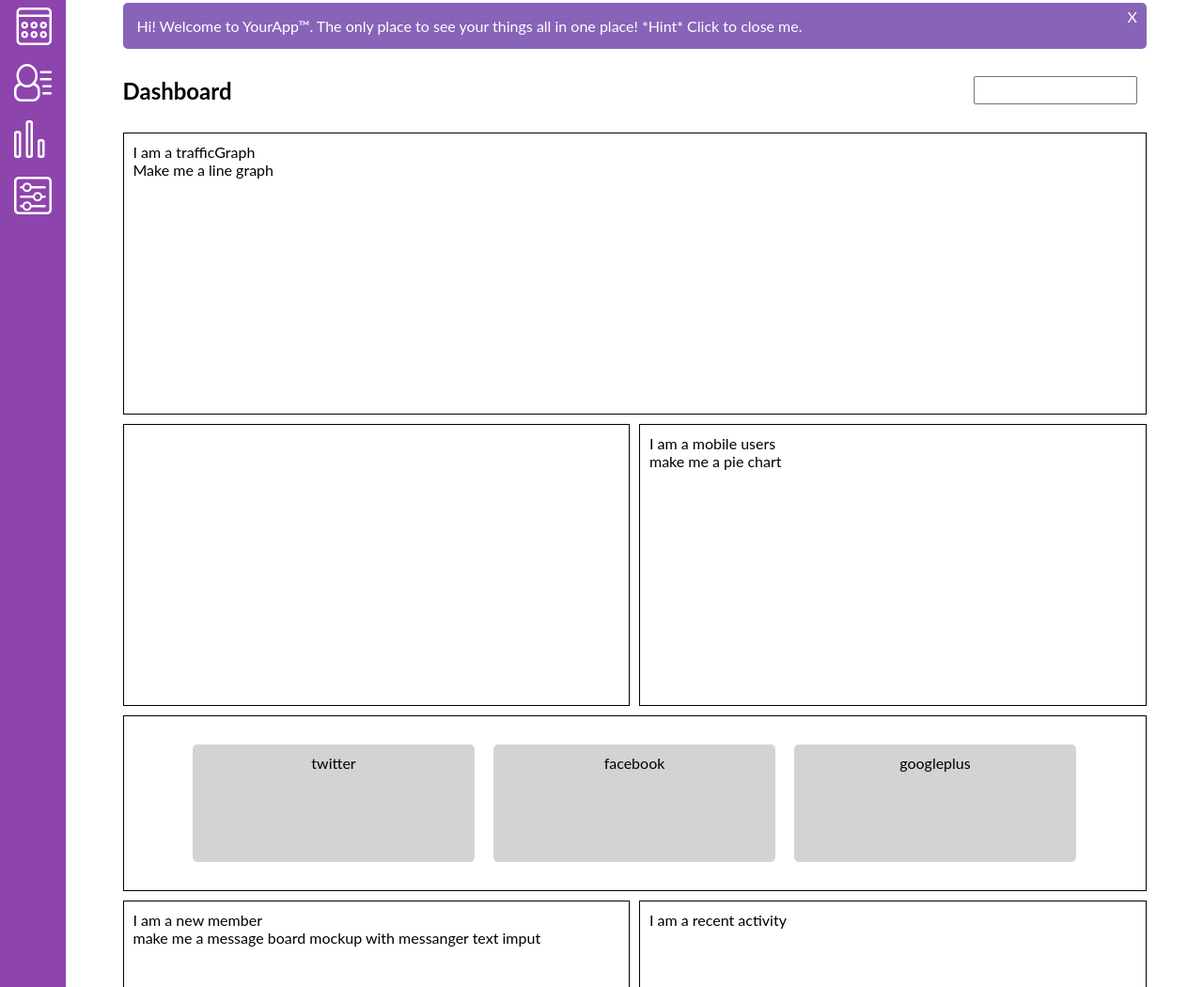
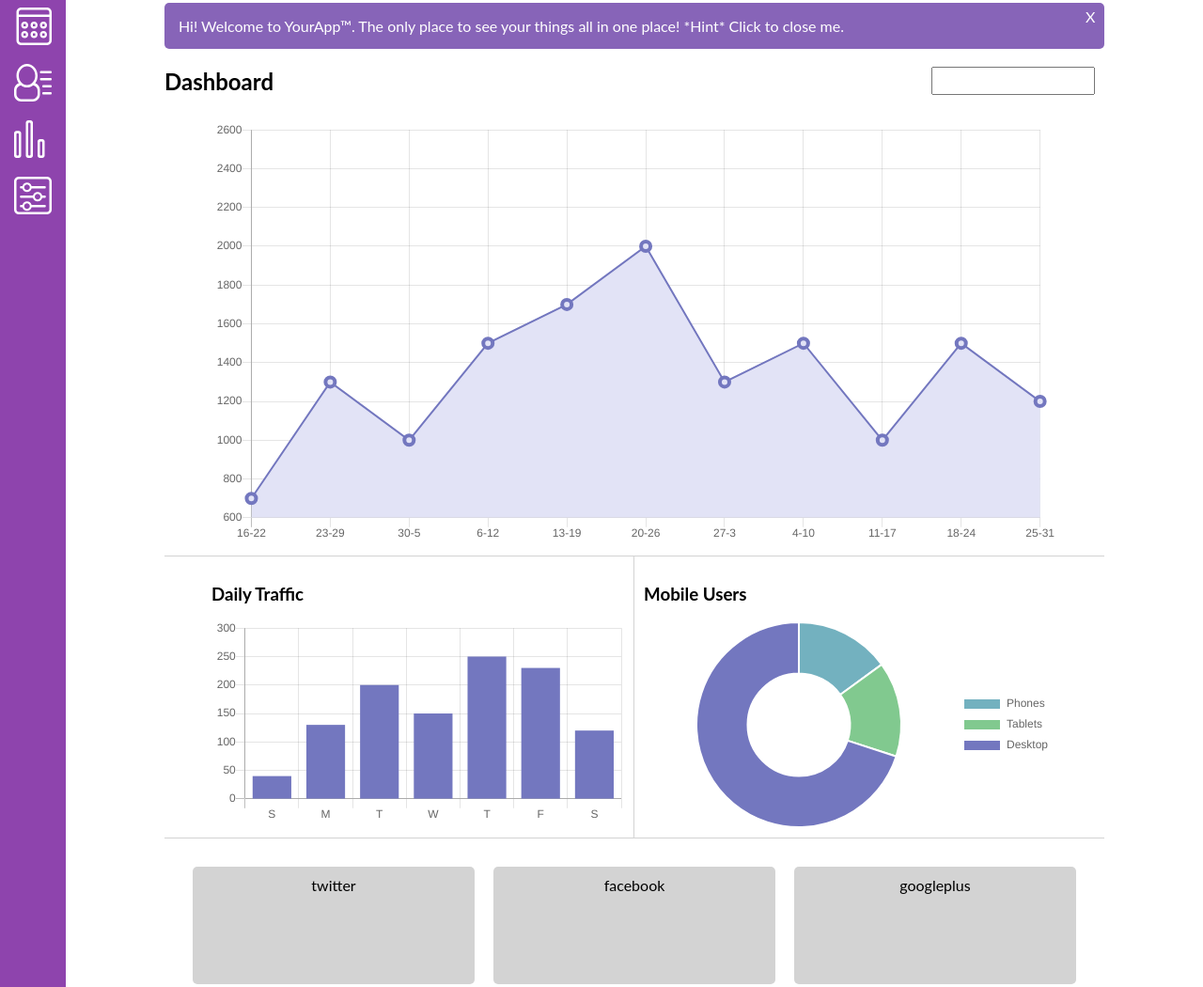
Before and after one commit to Transvivor/FEWD-TechDegree-Project-9, a plain HTML site: page index.html in a window 1280 px wide. Shown: the part 331-1381 px from the top of the page at 94% size. Drawn offline with nearby package versions, Linux system fonts and the light colour scheme.

Commit message:
Committing Graphs to Master
Decided not to use D3 and went with Chart.js for now. Looking to try out the latter later.

```diff
--- a/app.js
+++ b/app.js
@@ -17,7 +17,7 @@ function createAlert(alert){
 
 function determineNotification(a){
   if (a){
-    alertNote = "I am an annoying pop-up notification!";
+    alertNote = "You have a new notification!";
     return alertNote
   }else{
     alertNote = "Hi! Welcome to YourApp™. The only place to see your things all in one place! *Hint* Click to close me."
@@ -28,14 +28,14 @@ determineNotification();
 createAlert(alertNote)
 
 note.addEventListener("click", function(){
-  notice.remove();
-  note.style.transition = "opacity 0s"
+  note.style.transition = "opacity 2s"
   note.style.opacity = 0;
   setTimeout(function () {
       note.style.display = "none";
+      notice.remove();
   }, 500);
-  // determineNotification(true);
-  // setTimeout(function () {
-  //   createAlert(alertNote)
-  // }, 1000);
+  determineNotification(true);
+  setTimeout(function () {
+    createAlert(alertNote)
+  }, 5000);
 });
--- a/charts.js
+++ b/charts.js
@@ -1,45 +1,94 @@
-const trafficGraph = d3.select(".trafficGraph");
-const trafficLine = d3.select(".trafficLine");
-const mobileUsers = d3.select(".mobileUsers");
-const socialStats = d3.select(".socialStats");
-const newMembers = d3.select(".newMembers");
-const recentActivity = d3.select(".recentActivity");
-const settings = d3.select(".settings");
-
-
-// trafficLine.selectAll("div")
-//     .data(data)
-//     .enter().append("div")
-//     .style("height", function(d) { return d * 10 + "px"; })
-//     .text(function(d) { return d; })
-//     .style("color", "white")
-//     .style("width", "40px")
-//     .style("margin", "10px")
-//     .style("text-align", "center")
-//     .style("background-color", "#8764B8");;
-
-
-var visitors = [
-  {visits: 50, day: 'Monday'},
-  {visits: 38, day: 'Tuesday'},
-  {visits: 47, day: 'Wednesday'},
-  {visits: 59, day: 'Thursday'},
-  {visits: 30, day: 'Friday'},
-  {visits: 80, day: 'Saturday'},
-  {visits: 13, day: 'Sunday'},
-];
-
-var day = visitors.map(function(t) {
-  return t.day
+var trafficLine = document.getElementById("week");
+var week = new Chart(trafficLine, {
+    type: 'bar',
+    data: {
+        labels: ["S", "M", "T", "W", "T", "F", "S"],
+        datasets: [{
+            data: [40, 130, 200, 150, 250, 230, 120, 300],
+            backgroundColor: [
+              '#7377BF',
+              '#7377BF',
+              '#7377BF',
+              '#7377BF',
+              '#7377BF',
+              '#7377BF',
+              '#7377BF'
+            ],
+            borderWidth: 0
+        }]
+    },
+    options: {
+        tooltips: {
+            mode: 'index'
+        },
+        cornerRadius : 20,
+        legend: {
+          display: false,
+        },
+        scales: {
+            yAxes: [{
+                ticks: {
+                    beginAtZero:true
+                }
+            }]
+        }
+    }
 });
 
-const margin = {top: 5, right: 5, bottom: 50, left: 50};
-const fullWidth = 200;
-const fullHeight = 250;
-const width = fullWidth - margin.right - margin.left;
-const height = fullHeight - margin.top - margin.bottom;
-const svg = trafficLine.append('svg')
-  .attr('width', fullWidth)
-  .attr('height', fullHeight)
-  .append('g')
-  .attr('transform', 'translate(' + margin.left + ',' + margin.top + ')');
+var mobileDonut = document.getElementById("pie");
+var mobileUsers = new Chart(mobileDonut, {
+    type: 'doughnut',
+    data: {
+        labels: [
+        'Phones',
+        'Tablets',
+        'Desktop'
+        ],
+        datasets: [{
+            data: [15, 15, 70],
+            backgroundColor: [
+              '#73B1BF',
+              '#81C98F',
+              '#7377BF'
+            ]}
+          ]},
+    options: {
+      legend : {
+        position: "right",
+      }
+    }
+});
+
+var traffic = document.getElementById("traffic");
+var myLineChart = new Chart(traffic, {
+    type: 'line',
+          data: {
+            datasets: [
+              {
+              data: [700, 1300, 1000, 1500, 1700, 2000, 1300, 1500, 1000, 1500, 1200, 2500],
+              borderColor : "#7377BF",
+              backgroundColor : "#E2E3F6",
+              borderWidth : "2",
+              pointBorderWidth : "4",
+              pointRadius : 5,
+            }],
+        labels: ['16-22', '23-29', '30-5', '6-12',"13-19", '20-26', '27-3', "4-10","11-17", "18-24","25-31"],
+
+    },
+
+    options: {
+      elements: {
+            line: {
+                tension: 0, // disables bezier curves
+            }
+        },
+        legend: {
+          display : false
+        },
+        plugins: {
+           filler: {
+               propagate: true
+           }
+       }
+  }}
+);
--- a/index.html
+++ b/index.html
@@ -2,8 +2,9 @@
 <html lang="en" dir="ltr">
   <head>
     <meta charset="utf-8">
-    <script src="https://d3js.org/d3.v5.min.js"></script>
+    <script src="https://cdnjs.cloudflare.com/ajax/libs/Chart.js/2.7.2/Chart.bundle.min.js"></script>
     <link rel="stylesheet" href="styles.css">
+    <meta name="viewport" content="width=device-width, initial-scale=1.0">
     <title>My Profile | FEWD TechDegree Project</title>
   </head>
   <body>
@@ -28,14 +29,15 @@
         <input type="text" name="" value="">
       </section>
       <div class="trafficGraph">
-        <p>I am a trafficGraph</p>
-        <p>Make me a line graph</p>
+        <canvas id="traffic"></canvas>
       </div>
       <div class="trafficLine">
+        <h3>Daily Traffic</h3>
+        <canvas id="week"></canvas>
       </div>
       <div class="mobileUsers">
-        <p>I am a mobile users</p>
-        <p>make me a pie chart</p>
+        <h3>Mobile Users</h3>
+      <canvas id="pie"></canvas>
       </div>
       <div class="socialStats">
         <div class="socialCounter">
--- a/styles.css
+++ b/styles.css
@@ -38,7 +38,7 @@ p{
 }
 main{
   margin: 10px auto 10px;
-  width: 90%;
+  width: 100%;
 }
 @media (min-width: 768px){
   body{
@@ -53,13 +53,25 @@ main{
     grid-column-start: 2;
     display: grid;
     grid-template-columns: repeat(4, 1fr);
-    grid-gap: 10px;
+    max-width: 1000px;
   }
   .socialStats{
     display: grid;
     grid-template-columns: repeat(3, minmax(150px, 300px));
     justify-content: center;
     grid-gap: 20px;
+  }
+  .trafficLine{
+    padding: 10px;
+    padding-left: 50px;
+  }
+  .mobileUsers{
+    padding: 10px;
+    padding-right: 50px;
+  }
+  .trafficGraph{
+    grid-column: span 4;
+    padding: 10px 50px;
   }
 }
 
@@ -72,10 +84,7 @@ input{
   margin: auto;
   margin-right: 10px;
 }
-svg{
-  display: block;
-  margin: auto;
-}
+
 .notification{
   border-radius: 5px;
   opacity: 0;
@@ -95,24 +104,23 @@ svg{
   right: 0;
 }
 .trafficGraph{
-  height: 300px;
   grid-column: span 4;
-  border: solid black 1px;
-  padding: 10px;
 }
 .trafficLine{
-  border: solid black 1px;
+  margin: 0;
+  border: solid lightgray 1px;
+  border-left: 0px;
   grid-column: span 2;
-  display: flex;
 }
 .mobileUsers{
-  height: 300px;
-  border: solid black 1px;
+  margin: 0;
+  border: solid lightgray 1px;
+  border-left: 0px;
+  border-right: 0px;
   grid-column: span 2;
-  padding: 10px;
+
 }
 .socialStats{
-  border: solid black 1px;
   grid-column: span 4;
   padding: 10px;
 }
```
